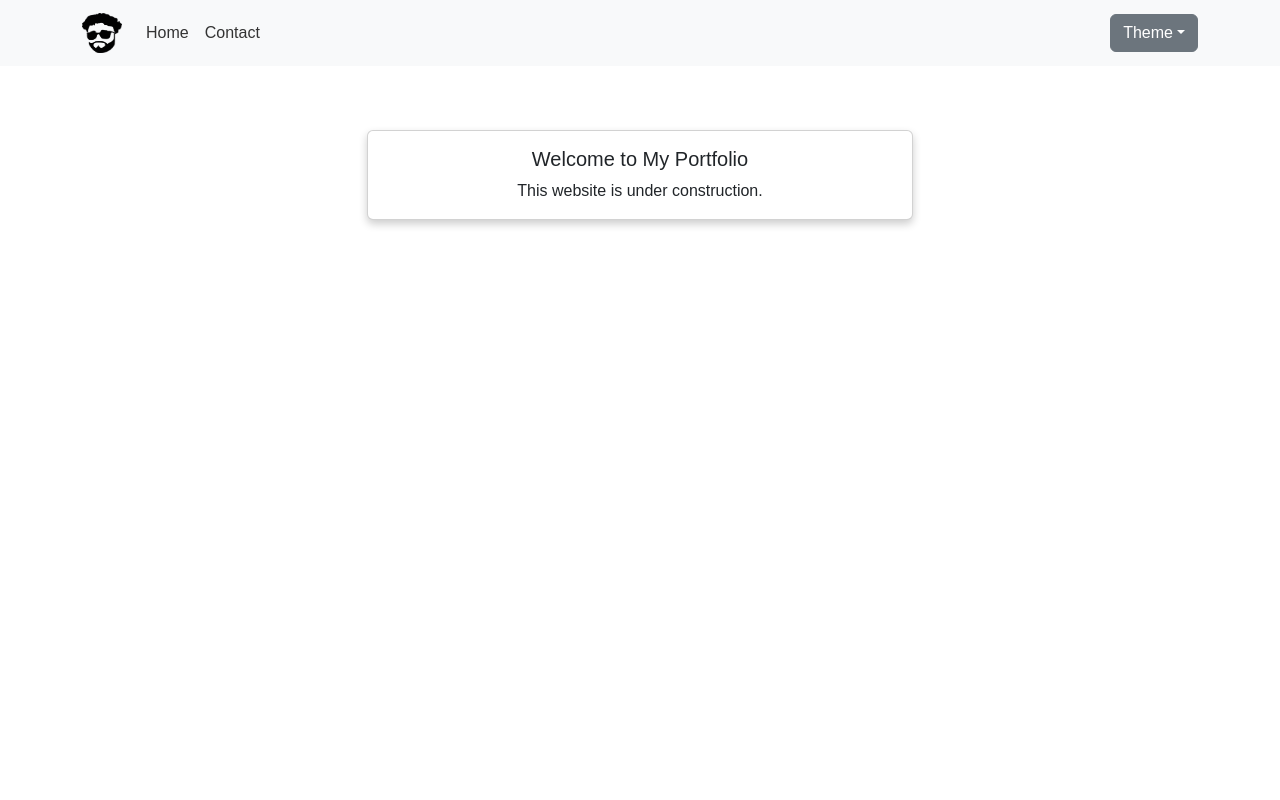
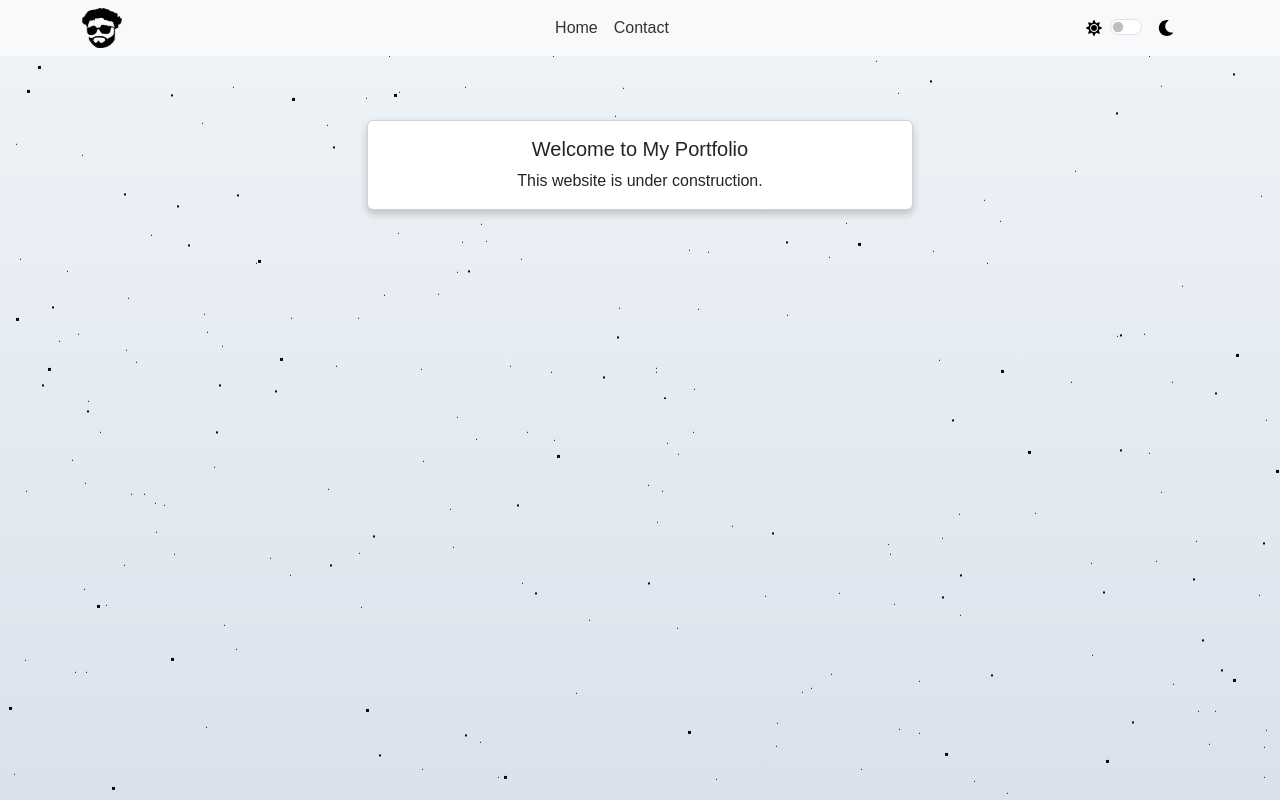
Before and after one commit to ankitrijal2054/portfolio_website, a React (Create React App) app: page / in a window 1280 px wide. Built offline with nearby package versions, Linux system fonts and the light colour scheme.

Commit message:
Update them toggle, added animated background for dark and light theme.

```diff
--- a/src/App.js
+++ b/src/App.js
@@ -10,6 +10,7 @@ import NavBar from "./components/NavBar";
 import Home from "./components/Home";
 import Contact from "./components/Contact";
 import "./styles/App.css";
+import "./styles/Background.scss";
 
 export const ThemeContext = createContext();
 
@@ -30,9 +31,21 @@ function App() {
     localStorage.setItem("theme", theme);
   }, [theme]);
 
+  // Determine which background class to apply
+  const backgroundClass =
+    theme === "dark" ||
+    (theme === "system" &&
+      window.matchMedia("(prefers-color-scheme: dark)").matches)
+      ? "dark-theme"
+      : "light-theme";
+
   return (
     <ThemeContext.Provider value={{ theme, setTheme }}>
-      <div className="app-container">
+      <div className={`app-container ${backgroundClass}`}>
+        <div id="stars"></div>
+        <div id="stars2"></div>
+        <div id="stars3"></div>
+
         <Router>
           <NavBar />
           <div className="content">
--- a/src/components/NavBar.js
+++ b/src/components/NavBar.js
@@ -1,29 +1,48 @@
 // src/components/NavBar.js
-import React, { useContext } from "react";
+import React, { useContext, useEffect, useState } from "react";
 import { Link } from "react-router-dom";
-import { Navbar, Nav, Container, Dropdown } from "react-bootstrap";
+import { Navbar, Nav, Container, Row, Col, Form } from "react-bootstrap";
 import { ThemeContext } from "../App";
+import { FaSun, FaMoon } from "react-icons/fa";
 import logo from "../assets/logo.png"; // Import the icon
 import "../styles/NavBar.css";
 
 function NavBar() {
   const { theme, setTheme } = useContext(ThemeContext);
+  const [isDarkMode, setIsDarkMode] = useState(
+    theme === "dark" ||
+      (theme === "system" &&
+        window.matchMedia("(prefers-color-scheme: dark)").matches)
+  );
 
-  const handleThemeChange = (selectedTheme) => {
-    setTheme(selectedTheme);
+  useEffect(() => {
+    // Apply system theme by default on load
+    if (theme === "system") {
+      const systemPrefersDark = window.matchMedia(
+        "(prefers-color-scheme: dark)"
+      ).matches;
+      setIsDarkMode(systemPrefersDark);
+      setTheme(systemPrefersDark ? "dark" : "light");
+    }
+  }, [theme, setTheme]);
+
+  // Toggle between light and dark themes
+  const toggleTheme = () => {
+    const newTheme = isDarkMode ? "light" : "dark";
+    setTheme(newTheme);
+    setIsDarkMode(!isDarkMode);
   };
 
   // Set navbar background and variant based on theme
-  const navbarTheme =
-    theme === "dark" ||
-    (theme === "system" &&
-      window.matchMedia("(prefers-color-scheme: dark)").matches)
+  const navbarTheme = isDarkMode
     ? { bg: "dark", variant: "dark" }
     : { bg: "light", variant: "light" };
 
   return (
     <Navbar bg={navbarTheme.bg} variant={navbarTheme.variant} expand="lg">
       <Container>
+        <Row className="w-100 align-items-center">
+          <Col xs="auto">
             <Navbar.Brand as={Link} to="/">
               <img
                 src={logo}
@@ -33,34 +52,30 @@ function NavBar() {
                 className="d-inline-block align-top"
               />
             </Navbar.Brand>
-        <Navbar.Toggle aria-controls="basic-navbar-nav" />
-        <Navbar.Collapse id="basic-navbar-nav">
-          <Nav className="me-auto">
+          </Col>
+          <Col className="d-flex justify-content-center">
+            <Nav>
               <Nav.Link as={Link} to="/">
                 Home
               </Nav.Link>
               <Nav.Link as={Link} to="/contact">
                 Contact
               </Nav.Link>
-            {/* Add other links here as needed */}
             </Nav>
-          <Dropdown>
-            <Dropdown.Toggle variant="secondary" id="dropdown-basic">
-              Theme
-            </Dropdown.Toggle>
-            <Dropdown.Menu>
-              <Dropdown.Item onClick={() => handleThemeChange("light")}>
-                Light
-              </Dropdown.Item>
-              <Dropdown.Item onClick={() => handleThemeChange("dark")}>
-                Dark
-              </Dropdown.Item>
-              <Dropdown.Item onClick={() => handleThemeChange("system")}>
-                System
-              </Dropdown.Item>
-            </Dropdown.Menu>
-          </Dropdown>
-        </Navbar.Collapse>
+          </Col>
+          <Col xs="auto" className="d-flex align-items-center">
+            <FaSun className="me-2" />
+            <Form.Check
+              type="switch"
+              id="theme-switch"
+              label=""
+              checked={isDarkMode}
+              onChange={toggleTheme}
+              className="theme-toggle"
+            />
+            <FaMoon className="ms-2" />
+          </Col>
+        </Row>
       </Container>
     </Navbar>
   );
--- /dev/null
+++ b/src/styles/Background.scss
@@ -0,0 +1,164 @@
+// src/styles/StarryBackground.scss
+@use "sass:math";
+@use "sass:string";
+
+// Dark theme starry background setup remains as-is
+@function multiple-box-shadow($n, $color) {
+  $value: "#{math.random(2000)}px #{math.random(2000)}px #{$color}";
+  @for $i from 2 through $n {
+    $value: "#{$value} , #{math.random(2000)}px #{math.random(2000)}px #{$color}";
+  }
+  @return string.unquote($value);
+}
+
+html {
+  height: 100%;
+  overflow: hidden;
+}
+
+// Dark theme background
+$shadows-small-dark: multiple-box-shadow(700, #fff);
+$shadows-medium-dark: multiple-box-shadow(200, #fff);
+$shadows-big-dark: multiple-box-shadow(100, #fff);
+
+.dark-theme {
+  background: radial-gradient(ellipse at bottom, #1b2735 0%, #090a0f 100%);
+}
+
+// Light theme background
+$shadows-small-light: multiple-box-shadow(700, #090a0f);
+$shadows-medium-light: multiple-box-shadow(200, #090a0f);
+$shadows-big-light: multiple-box-shadow(100, #090a0f);
+
+.light-theme {
+  background: linear-gradient(to bottom, #f0f4f8, #d9e2ec);
+}
+
+#stars,
+#stars2,
+#stars3 {
+  position: absolute;
+  top: 0;
+  left: 0;
+  width: 100%;
+  height: 100%;
+  overflow: hidden;
+}
+
+.dark-theme #stars {
+  width: 1px;
+  height: 1px;
+  background: transparent;
+  box-shadow: $shadows-small-dark;
+  animation: animStar 50s linear infinite;
+
+  &:after {
+    content: " ";
+    position: absolute;
+    top: 2000px;
+    width: 1px;
+    height: 1px;
+    background: transparent;
+    box-shadow: $shadows-small-dark;
+  }
+}
+
+.dark-theme #stars2 {
+  width: 2px;
+  height: 2px;
+  background: transparent;
+  box-shadow: $shadows-medium-dark;
+  animation: animStar 100s linear infinite;
+
+  &:after {
+    content: " ";
+    position: absolute;
+    top: 2000px;
+    width: 2px;
+    height: 2px;
+    background: transparent;
+    box-shadow: $shadows-medium-dark;
+  }
+}
+
+.dark-theme #stars3 {
+  width: 3px;
+  height: 3px;
+  background: transparent;
+  box-shadow: $shadows-big-dark;
+  animation: animStar 150s linear infinite;
+
+  &:after {
+    content: " ";
+    position: absolute;
+    top: 2000px;
+    width: 3px;
+    height: 3px;
+    background: transparent;
+    box-shadow: $shadows-big-dark;
+  }
+}
+/////
+
+.light-theme #stars {
+  width: 1px;
+  height: 1px;
+  background: transparent;
+  box-shadow: $shadows-small-light;
+  animation: animStar 50s linear infinite;
+
+  &:after {
+    content: " ";
+    position: absolute;
+    top: 2000px;
+    width: 1px;
+    height: 1px;
+    background: transparent;
+    box-shadow: $shadows-small-light;
+  }
+}
+
+.light-theme #stars2 {
+  width: 2px;
+  height: 2px;
+  background: transparent;
+  box-shadow: $shadows-medium-light;
+  animation: animStar 100s linear infinite;
+
+  &:after {
+    content: " ";
+    position: absolute;
+    top: 2000px;
+    width: 2px;
+    height: 2px;
+    background: transparent;
+    box-shadow: $shadows-medium-light;
+  }
+}
+
+.light-theme #stars3 {
+  width: 3px;
+  height: 3px;
+  background: transparent;
+  box-shadow: $shadows-big-light;
+  animation: animStar 150s linear infinite;
+
+  &:after {
+    content: " ";
+    position: absolute;
+    top: 2000px;
+    width: 3px;
+    height: 3px;
+    background: transparent;
+    box-shadow: $shadows-big-light;
+  }
+}
+
+@keyframes animStar {
+  from {
+    transform: translateY(0px);
+  }
+  to {
+    transform: translateY(-2000px);
+  }
+}
```
Also changed, not shown: package.json (+7 -1 lines), 1 other file (tests, documents, lock files or other folders). Lines whose indentation alone changed are shown as unchanged.
